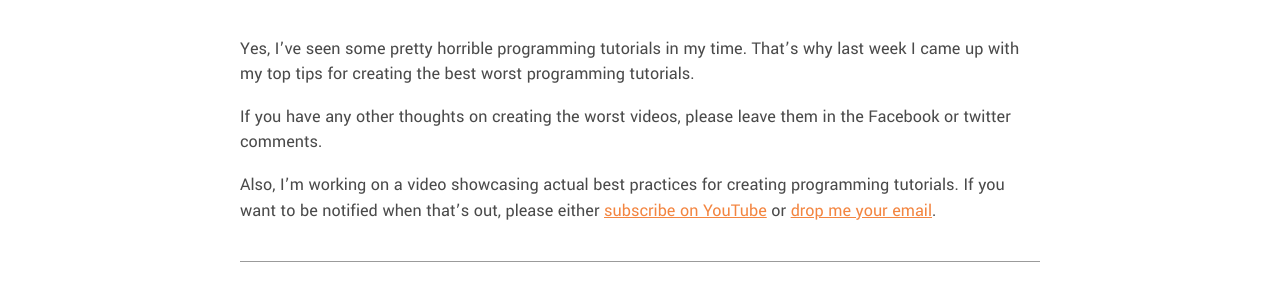
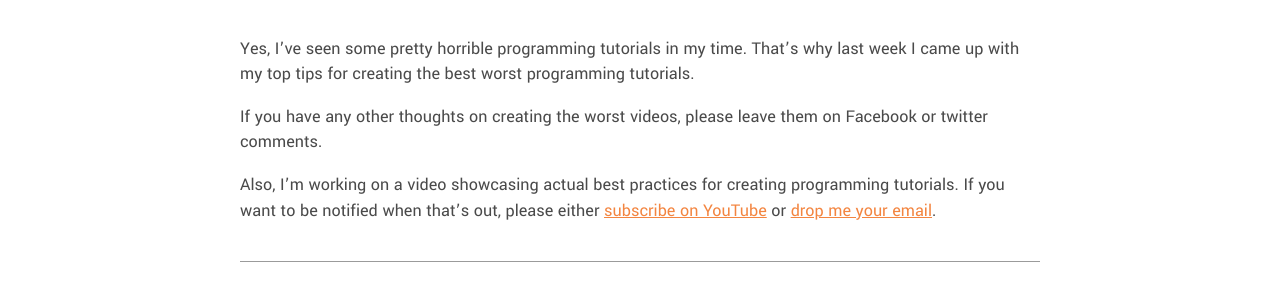
Before and after one commit to Code-Pop/open-sourcecraft, a Jekyll site: the page built from _episodes/the-best-worst-programming-tutorial.markdown, in a window 1280 px wide and 900 px high, scrolled down 543 px. Shown: the part 211-497 px from the top of the window. Built offline with Jekyll 4.4.1, drawn with Linux system fonts in a browser that asks for light colours.

Commit message:
Updated The Best Worst Programming Tutorial

```diff
--- a/_episodes/the-best-worst-programming-tutorial.markdown
+++ b/_episodes/the-best-worst-programming-tutorial.markdown
@@ -15,6 +15,6 @@ notes_text: |-
 
 Yes, I’ve seen some pretty horrible programming tutorials in my time.  That’s why last week I came up with my top tips for creating the best worst programming tutorials.
 
-If you have any other thoughts on creating the worst videos, please leave them in the Facebook or twitter comments.
+If you have any other thoughts on creating the worst videos, please leave them on Facebook or twitter comments.
 
 Also, I'm working on a video showcasing actual best practices for creating programming tutorials.  If you want to be notified when that's out, please either [subscribe on YouTube](https://www.youtube.com/c/OpenSourceCraft) or [drop me your email](http://notify.codepop.com/best-programming-tutorials).
```
